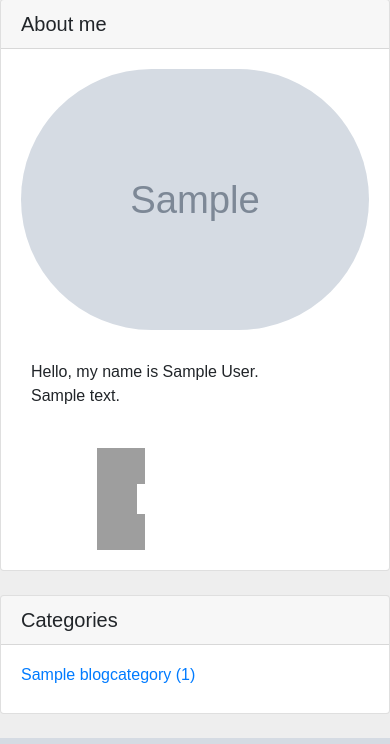
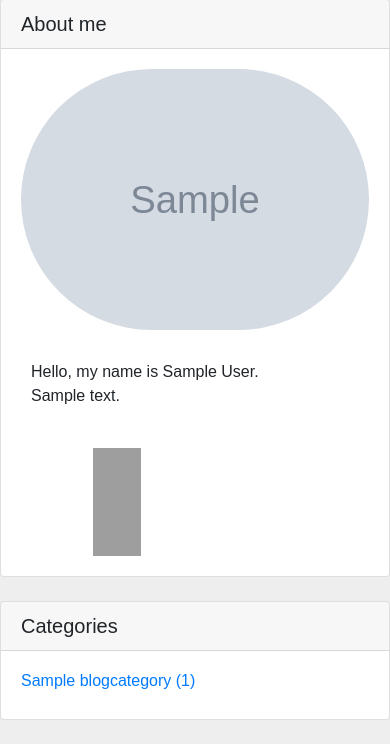
Before and after one commit to endlessnights/PhotoSite, a Django app: page /blog/ in a window 390 px wide. Shown: the part 902-1646 px from the top of the page. Run offline with Django 3.2, Linux system fonts and the light colour scheme; a user stored in the database is signed in; tables that the repository leaves empty hold one stand-in row (values such as "Sample post"); grey boxes marked "Sample" are stand-in pictures; some libraries are stand-ins or nearby versions; grey boxes are pictures that could not be loaded.

Commit message:
Updated blog template files

```diff
--- a/enproj/blog/templates/site/bloglist.html
+++ b/enproj/blog/templates/site/bloglist.html
@@ -23,7 +23,7 @@
             {% endif %}
             <div class="card-body">
                 <h2 class="card-title">{{blogpost.name}}</h2>
-                <p class="card-text">{{blogpost.description}}</p>
+                <p class="card-text">{{blogpost.description|truncatechars:240}}</p>
                 <a href="{% url 'post' slug=blogpost.pk %}" class="btn btn-primary">Read More &rarr;</a>
             </div>
             <div class="card-footer text-muted">
@@ -53,17 +53,17 @@
                     <div class="row mx-auto">
                     <div class="col-sm-4">
                         {%if user.userprofile.vklink %}
-                        <a href="{{user.userprofile.vklink}}" target="_blank"><img width="48" src="{% static 'img/vk.svg' %}"></a>
+                        <a href="{{user.userprofile.vklink}}" target="_blank"><img width="48" src="{% static 'img/vk.png' %}"></a>
                         {% endif %}
                     </div>
                     <div class="col-sm-4">
                         {%if user.userprofile.fblink %}
-                        <a href="{{user.userprofile.fblink}}" target="_blank"><img width="40" src="{% static 'img/fb.svg' %}"></a>
+                        <a href="{{user.userprofile.fblink}}" target="_blank"><img width="48" src="{% static 'img/fb.png' %}"></a>
                         {% endif %}
                     </div>
                     <div class="col-sm-4">
                         {%if user.userprofile.tglink %}
-                       <a href="{{user.userprofile.tglink}}" target="_blank"> <img width="48" src="{% static 'img/tg.svg' %}"></a>
+                       <a href="{{user.userprofile.tglink}}" target="_blank"> <img width="48" src="{% static 'img/tg.png' %}"></a>
                         {% endif %}
                     </div>
                     </div>
--- a/enproj/blog/templates/site/post-details.html
+++ b/enproj/blog/templates/site/post-details.html
@@ -7,15 +7,15 @@
     <div class="row" style="margin:30px;">
         <div class="card mb-4">
             <div class="row">
-                {% if blogpost.cover %}
-                <img class="card-img-top"height="400px" style="object-fit:cover;" src="{{blogpost.cover.url}}" alt="{{blogpost.name}}">
+                {% if data.cover %}
+                <img class="card-img-top"height="400px" style="object-fit:cover;" src="{{data.cover.url}}" alt="{{data.name}}">
                 {% else %}
                 <img class="card-img-top"height="400px" style="object-fit:cover;" src="https://sun9-65.userapi.com/c631221/v631221749/16954/lAvd-ZWWRXU.jpg" alt="{{blogpost.name}}">
                 {% endif %}
                 <div class="col-sm-8">
                     <div class="card-body">
                         <h2 class="card-title">{{data.name}}</h2>
-                        <p class="card-text" align="justify">{{data.description}} {{data.desc}}</p>
+                        <p class="card-text" align="justify">{{data.description}}</p>
                     </div>
                 </div>
                 <div class="col-sm-3" style="margin-top:50px;margin-right:30px;">
--- a/enproj/blog/templates/site/post-edit.html
+++ b/enproj/blog/templates/site/post-edit.html
@@ -21,9 +21,6 @@
         <div class="col-sm-6">
             {{ form.description|as_crispy_field }}
         </div>
-        <div class="col-sm-6">
-            {{ form.desc|as_crispy_field }}
-        </div>
         <div class="col-sm-4">
             {{ form.videolink|as_crispy_field }}
         </div>
@@ -34,6 +31,6 @@
             {{ form.status|as_crispy_field }}
         </div>
     </div>
-    <button style="margin-left:2em;" type="submit" class="btn btn-primary">Сохранить данные ТТ</button>
+    <button style="margin-left:2em;" type="submit" class="btn btn-primary">Update Post</button>
 </form>
 {% endblock %}
```
